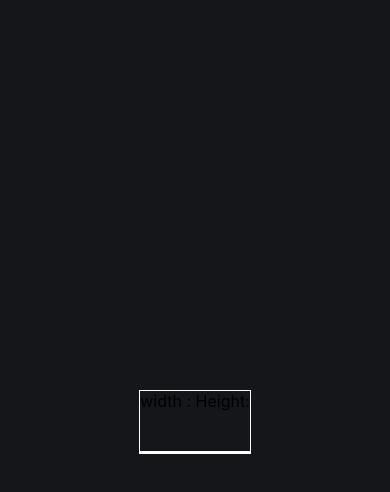
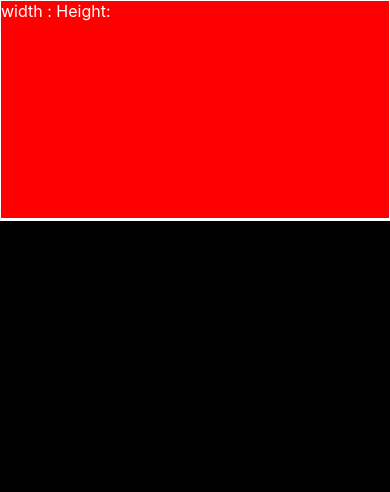
Before and after one commit to mnordlander/react-resp-landscape, a React (Create React App) app in the folder responsive-landscape/: page / in a window 390 px wide. Shown: the top 492 px of the page. Built offline with nearby package versions, Linux system fonts and the light colour scheme.

Commit message:
More responsive styling

```diff
--- a/responsive-landscape/src/index.css
+++ b/responsive-landscape/src/index.css
@@ -1,13 +1,19 @@
 body,
-html {
+html,
+#root {
   width: 100%;
   height: 100%;
+  background-color: black;
 }
 
 * {
   margin: 0;
   padding: 0;
   box-sizing: border-box;
+}
+
+p {
+  color: white;
 }
 
 body {
@@ -19,16 +25,7 @@ body {
   -moz-osx-font-smoothing: grayscale;
 }
 
-.body-wrapper {
-  width: 100vw;
-  height: 100vh;
-  background-color: rgb(20, 22, 26);
-  display: flex;
-  align-items: center;
-  justify-content: center;
-}
-
-.page-wrapper {
+.wrapper {
   max-width: 2600px;
   width: 100%;
   height: 100%;
@@ -42,16 +39,22 @@ body {
   border: 1px solid white;
   aspect-ratio: 16/9;
   width: 100%;
+  background-color: red;
 }
 
 .chat {
   border: 1px solid white;
   width: 100%;
-  flex: 1;
+  flex: 1 0 !important;
 }
 
 @media screen and (min-width: 1100px) {
-  .page-wrapper {
+  #root {
+    display: flex;
+    align-items: center;
+    justify-content: center;
+  }
+  .wrapper {
     height: unset;
     flex-direction: row;
     padding: 0 3rem;
```
